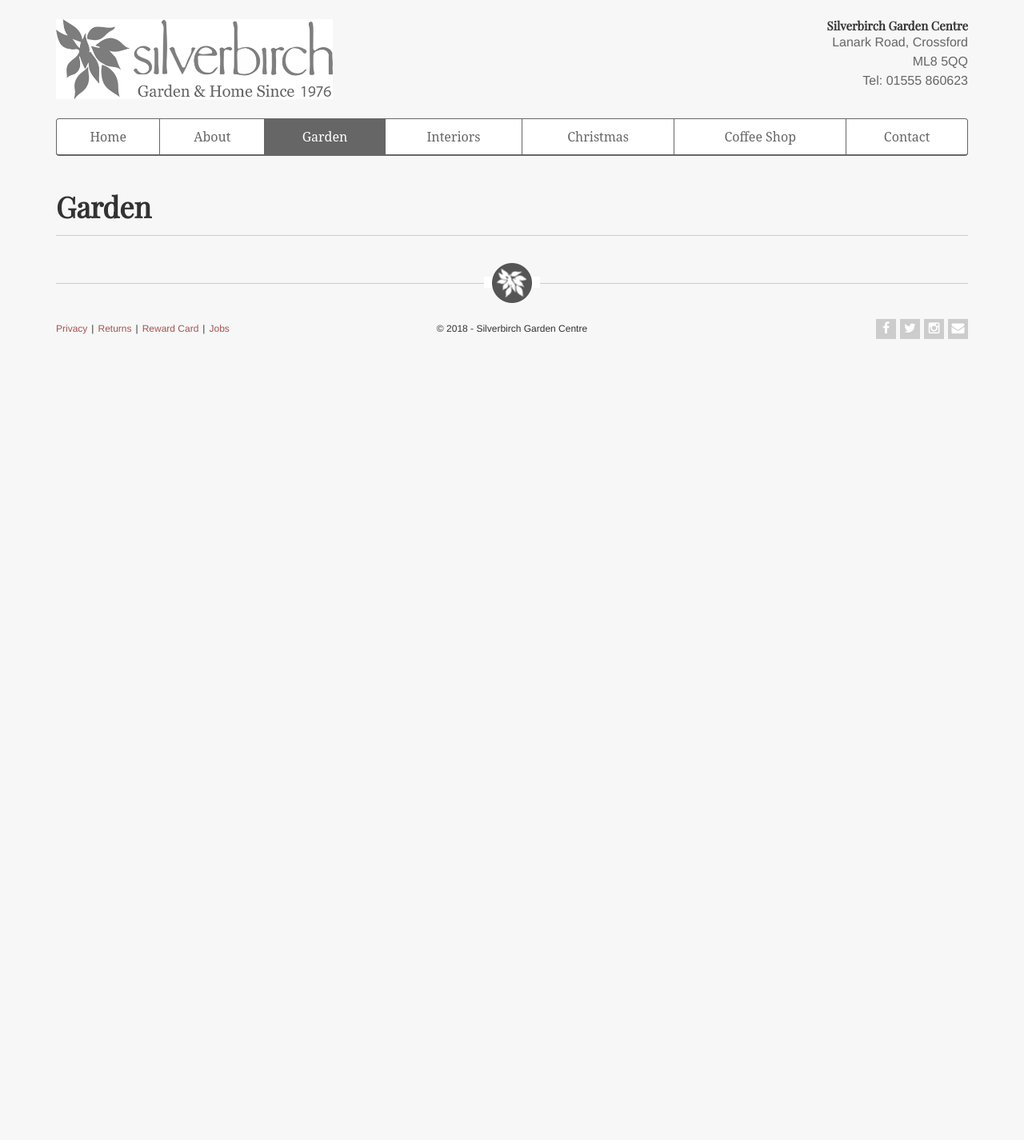
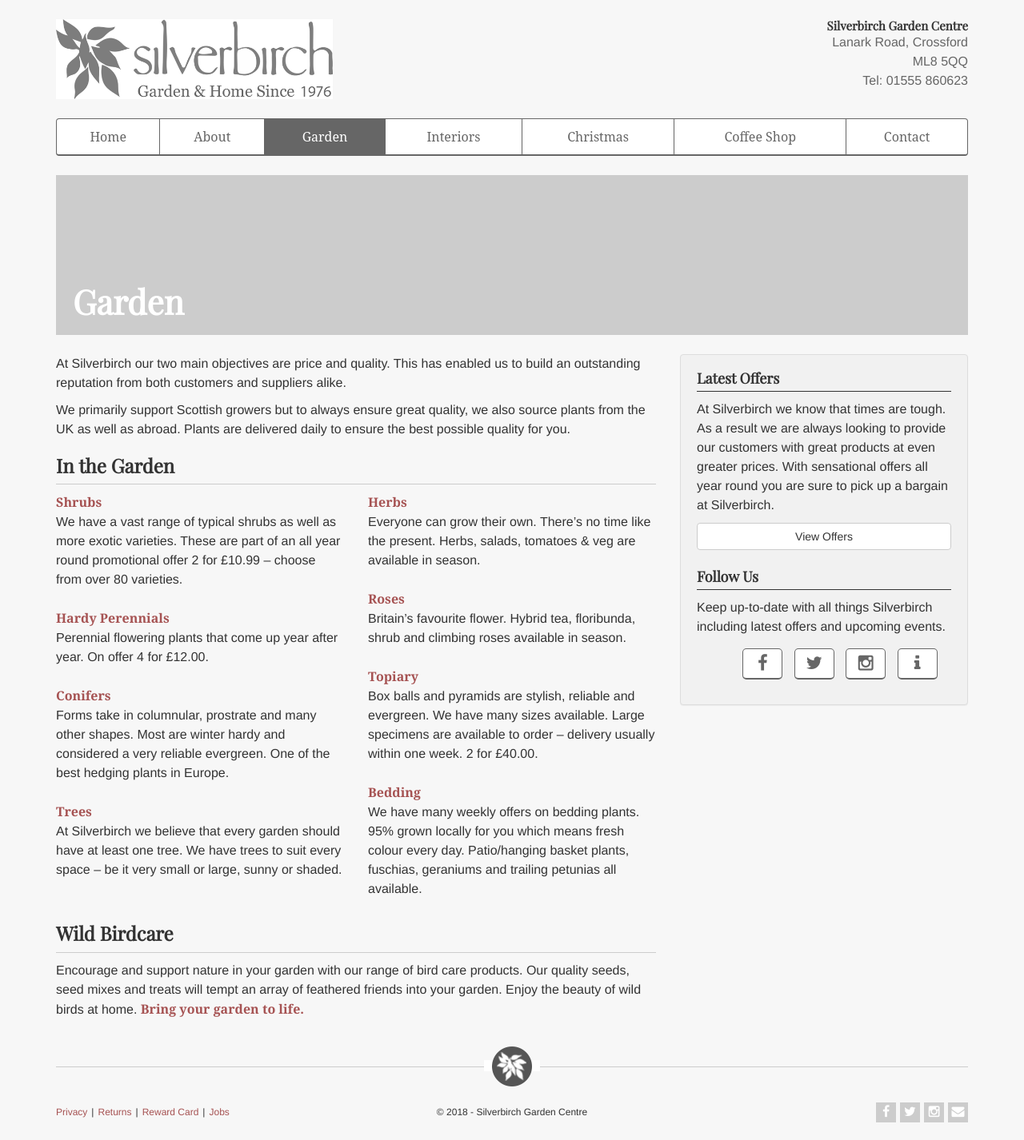
Before and after one commit to tiepdotme/silverbirch-garden-center, a Jekyll site: the page built from _pages/garden/index.html, in a window 1280 px wide. Shown: the whole page at 80% size. Built offline with Jekyll 4.4.1, drawn with Linux system fonts in a browser that asks for light colours; nearby versions of some CDN libraries; before the commit the page ends 900 px from its top, so only the background shows below that.

Commit message:
ADD - Content for Coffee Shop page and refactored layout for previous pages

```diff
--- a/_pages/about/index.html
+++ b/_pages/about/index.html
@@ -31,7 +31,7 @@ about: current
       </main>
     </div>
     <div class="col-md-4 hidden-sm hidden-xs">
-    {% include aside.html %}
+      {% include aside.html %}
     </div>
   </div>
 </div>
--- a/_pages/christmas/index.html
+++ b/_pages/christmas/index.html
@@ -85,7 +85,7 @@ christmas: current
       </main>
     </div>
     <div class="col-md-4 hidden-sm hidden-xs">
-    {% include aside.html %}
+      {% include aside.html %}
     </div>
   </div>
 </div>
--- a/_pages/coffee-shop/index.html
+++ b/_pages/coffee-shop/index.html
@@ -8,7 +8,32 @@ coffee: current
 <div class="container">
   <div class="row">
     <div class="col-md-12">
-      <h1>Coffe Shop</h1>
+      <div id="headerContainer">
+        <h1 class="imageBox">Coffee Shop</h1>
+      </div>
     </div>
   </div>
 </div>
+<div class="container">
+  <div class="row">
+    <div class="col-md-8">
+      <main>
+        <p>Here at Silverbirch we love great coffee and are passionate about good food.</p>
+
+        <p>We use only the best of ingredients, buying regional produce to help support local suppliers.</p>
+
+        <p>Silverbirch is the only Garden Centre in Clyde Valley to offer both indoor & outdoor table service with a view of the Garden Centre.</p>
+
+        <h2 class="h3">What's on the Menu?</h2>
+        <p>All of our food is freshly prepared each day by our team of chefs. Mary’s home baking is our best kept secret, with a selection of scrumptious classics baked fresh in our bakery.</p>
+
+        <p>To see a full selection of the mouth watering dishes on offer, download a copy of our menu and see what tickles your fancy.</p>
+
+        <p><a class="btn btn-default" href="{{ siteurl }}/static/files/menu.pdf" target="_blank">Download our Menu</a></p>
+      </main>
+    </div>
+    <div class="col-md-4 hidden-sm hidden-xs">
+      {% include aside.html %}
+    </div>
+  </div>
+</div>
--- a/_pages/garden/index.html
+++ b/_pages/garden/index.html
@@ -8,7 +8,55 @@ garden: current
 <div class="container">
   <div class="row">
     <div class="col-md-12">
-      <h1>Garden</h1>
+      <div id="headerContainer">
+        <h1 class="imageBox">Garden</h1>
+      </div>
     </div>
   </div>
 </div>
+<div class="container">
+  <div class="row">
+    <div class="col-md-8">
+      <main>
+        <p>At Silverbirch our two main objectives are price and quality. This has enabled us to build an outstanding reputation from both customers and suppliers alike.</p>
+
+        <p>We primarily support Scottish growers but to always ensure great quality, we also source plants from the UK as well as abroad. Plants are delivered daily to ensure the best possible quality for you.</p>
+
+        <h2 class="h3">In the Garden</h2>
+        <div class="row">
+          <div class="col-md-6 col-sm-12">
+            <p><b>Shrubs</b><br/>
+              We have a vast range of typical shrubs as well as more exotic varieties. These are part of an all year round promotional offer 2 for £10.99 – choose from over 80 varieties.<br/>
+              <br/>
+              <b>Hardy Perennials</b><br/>
+              Perennial flowering plants that come up year after year. On offer 4 for £12.00.<br/>
+              <br/>
+              <b>Conifers</b><br/>
+              Forms take in columnular, prostrate and many other shapes. Most are winter hardy and considered a very reliable evergreen. One of the best hedging plants in Europe.<br/>
+              <br/>
+              <b>Trees</b><br/>
+              At Silverbirch we believe that every garden should have at least one tree. We have trees to suit every space – be it very small or large, sunny or shaded.</p>
+            </div>
+            <div class="col-md-6 col-sm-12">
+              <p><b>Herbs</b><br/>
+                Everyone can grow their own. There’s no time like the present. Herbs, salads, tomatoes &amp; veg are available in season. <br/>
+                <br/>
+                <b>Roses</b><br/>
+                Britain’s favourite flower. Hybrid tea, floribunda, shrub and climbing roses available in season.<br/>
+                <br/>
+                <b>Topiary</b><br/>
+                Box balls and pyramids are stylish, reliable and evergreen. We have many sizes available. Large specimens are available to order – delivery usually within one week. 2 for £40.00.<br/>
+                <br/>
+                <b>Bedding</b><br/>
+                We have many weekly offers on bedding plants. 95% grown locally for you which means fresh colour every day. Patio/hanging basket plants, fuschias, geraniums and trailing petunias all available.</p>
+              </div>
+            </div>
+            <h2 class="h3">Wild Birdcare</h2>
+            <p>Encourage and support nature in your garden with our range of bird care products. Our quality seeds, seed mixes and treats will tempt an array of feathered friends into your garden. Enjoy the beauty of wild birds at home. <b>Bring your garden to life.</b></p>
+          </main>
+        </div>
+        <div class="col-md-4 hidden-sm hidden-xs">
+          {% include aside.html %}
+        </div>
+      </div>
+    </div>
```
